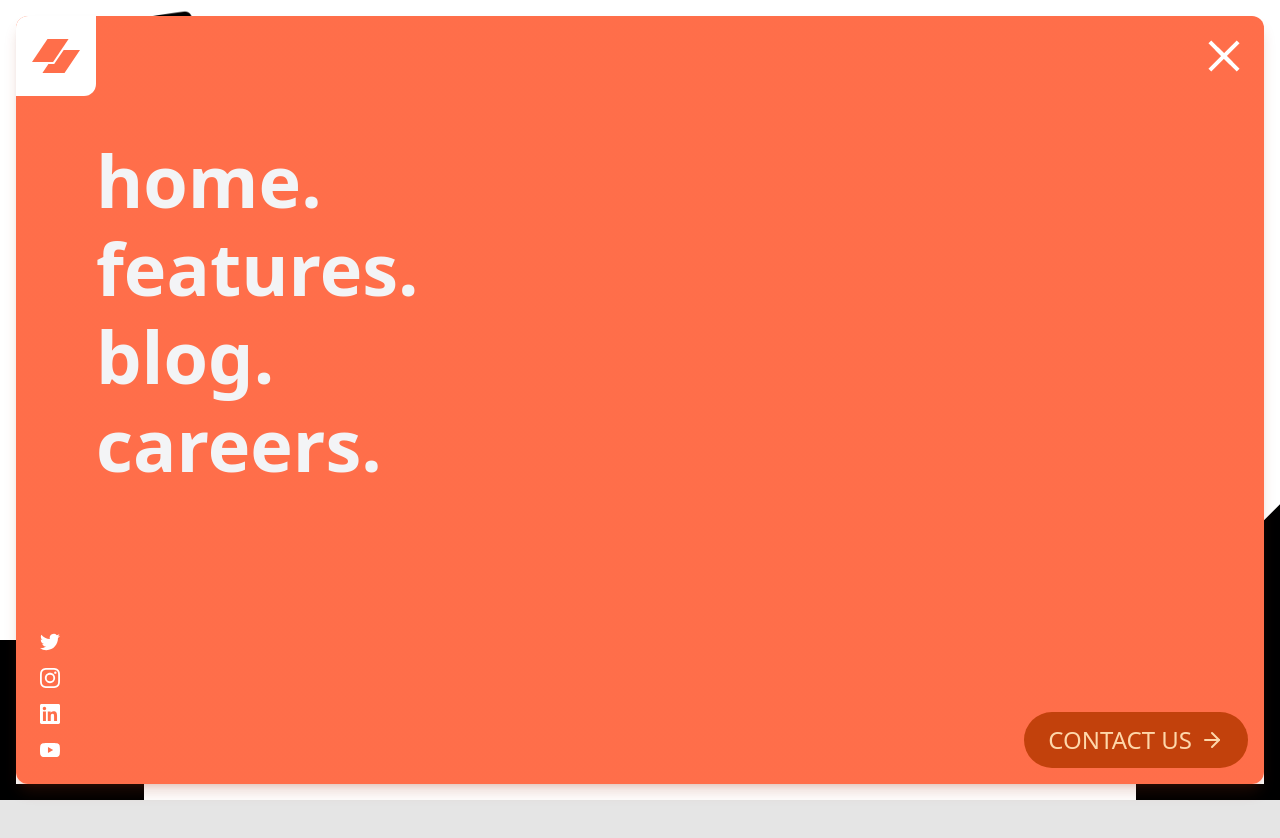
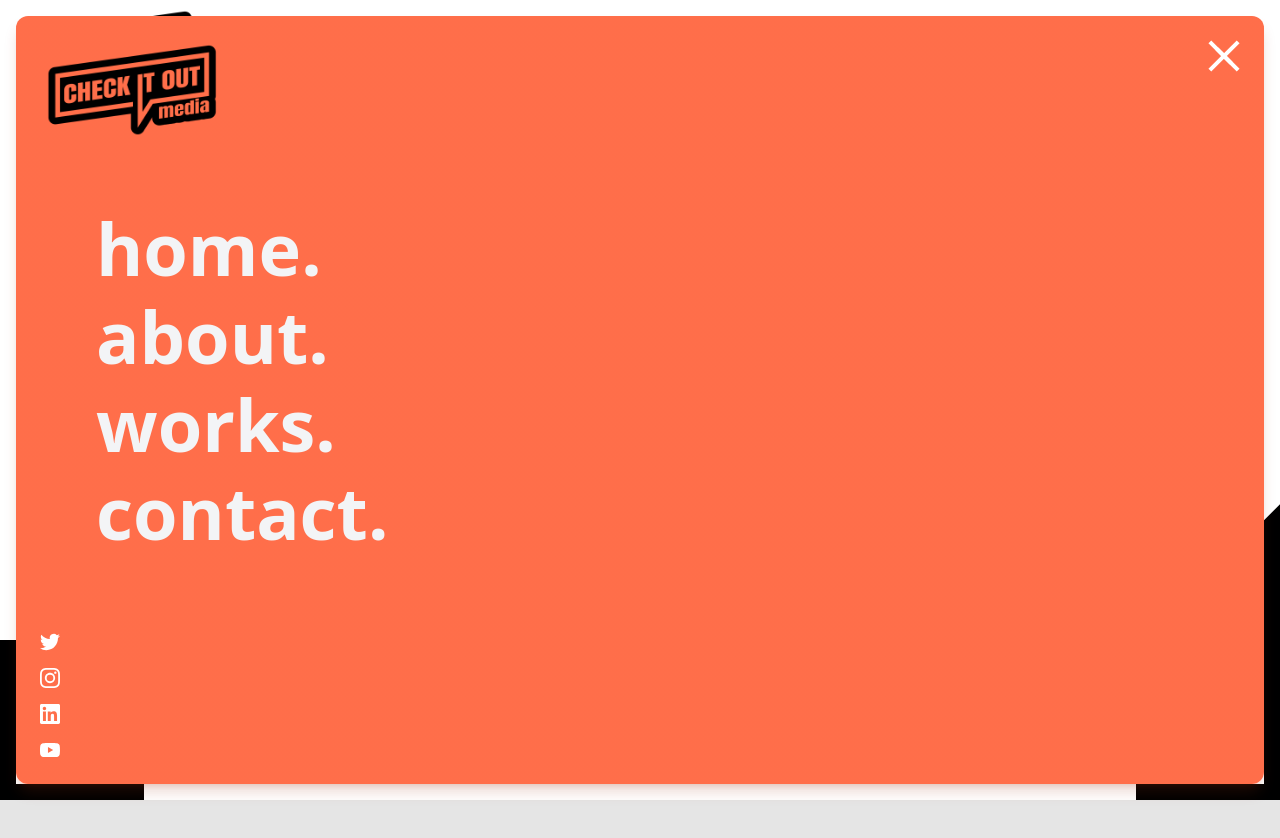
Before and after one commit to Mohith-Kumar28/chec-it-out-media, a Next.js app: page / in a window 1280 px wide. Both pictures are taken after a click on the button 1224 px from the left and 56 px from the top of the page. Shown: the top 838 px of the page. Built offline with nearby package versions, Linux system fonts and the light colour scheme.

Commit message:
updated nav

```diff
--- a/src/components/about.tsx
+++ b/src/components/about.tsx
@@ -92,6 +92,7 @@ const Content = ({
 
   return (
     <section
+      id="about"
       ref={ref}
       className="relative z-0 flex h-fit md:h-screen"
       style={{
--- a/src/components/contact.tsx
+++ b/src/components/contact.tsx
@@ -5,7 +5,7 @@ import MagnetButton from "./ui/magnet-button";
 
 export function Contact() {
   return (
-    <div className="overflow-hidden">
+    <div id="contact" className="overflow-hidden">
       <HeroHighlight>
         <div className="md:flex-row flex flex-col gap-8   px-4">
           <motion.h1
--- a/src/components/hero.tsx
+++ b/src/components/hero.tsx
@@ -14,7 +14,7 @@ import Image from "next/image";
 
 const TrippyHero = () => {
   return (
-    <section className="bg-white">
+    <section id="home" className="bg-white">
       {/* <Navigation /> */}
       <Hero />
       {/* <div className="grid h-screen place-content-center bg-violet-600 text-sm font-semibold text-white">
--- a/src/components/layout/top-nav.tsx
+++ b/src/components/layout/top-nav.tsx
@@ -93,28 +93,38 @@ const Nav = () => {
   return (
     <>
       <HamburgerButton active={active} setActive={setActive} />
-      <AnimatePresence>{active && <LinksOverlay />}</AnimatePresence>
+      <AnimatePresence>
+        {active && <LinksOverlay setActive={setActive} />}
+      </AnimatePresence>
     </>
   );
 };
 
-const LinksOverlay = () => {
+const LinksOverlay = ({
+  setActive,
+}: {
+  setActive: Dispatch<SetStateAction<boolean>>;
+}) => {
   return (
     <nav className="fixed right-4 top-4 z-40 h-[calc(100vh_-_32px)] w-[calc(100%_-_32px)] overflow-hidden">
       {/* <nav className="fixed right-4 top-4 z-40 h-[calc(100vh_-_32px)] w-[calc(100%_-_32px)] overflow-hidden"> */}
       <Logo />
-      <LinksContainer />
+      <LinksContainer setActive={setActive} />
       <FooterCTAs />
     </nav>
   );
 };
 
-const LinksContainer = () => {
+const LinksContainer = ({
+  setActive,
+}: {
+  setActive: Dispatch<SetStateAction<boolean>>;
+}) => {
   return (
     <motion.div className="space-y-4 p-12 pl-4 md:pl-20">
       {LINKS.map((l, idx) => {
         return (
-          <NavLink key={l.title} href={l.href} idx={idx}>
+          <NavLink setActive={setActive} key={l.title} href={l.href} idx={idx}>
             {l.title}
           </NavLink>
         );
@@ -127,10 +137,12 @@ const NavLink = ({
   children,
   href,
   idx,
+  setActive,
 }: {
   children: ReactNode;
   href: string;
   idx: number;
+  setActive: Dispatch<SetStateAction<boolean>>;
 }) => {
   return (
     <motion.a
@@ -146,6 +158,9 @@ const NavLink = ({
       }}
       exit={{ opacity: 0, y: -8 }}
       href={href}
+      onClick={() => {
+        setActive(false);
+      }}
       className="block text-5xl font-semibold text-gray-100 transition-colors hover:text-orange-700 md:text-7xl"
     >
       {children}.
@@ -164,26 +179,16 @@ const Logo = () => {
         transition: { delay: 0.5, duration: 0.5, ease: "easeInOut" },
       }}
       exit={{ opacity: 0, y: -12 }}
-      href="#"
-      className="grid h-20 w-20 place-content-center rounded-br-xl rounded-tl-xl bg-white transition-colors "
+      href="#home"
+      className="px-8 "
     >
-      <svg
-        width="50"
-        height="39"
-        viewBox="0 0 50 39"
-        fill="none"
-        xmlns="http://www.w3.org/2000/svg"
-        className="fill-primary"
-      >
-        <path
-          d="M16.4992 2H37.5808L22.0816 24.9729H1L16.4992 2Z"
-          stopColor="#FFFFFF"
-        ></path>
-        <path
-          d="M17.4224 27.102L11.4192 36H33.5008L49 13.0271H32.7024L23.2064 27.102H17.4224Z"
-          stopColor="#FFFFFF"
-        ></path>
-      </svg>
+      <Image
+        className="bg-transparent ml-4"
+        alt="check-it-out-media-logo.svg"
+        src={"/check-it-out-media-logo.svg"}
+        height={200}
+        width={200}
+      />
     </motion.a>
   );
 };
@@ -260,7 +265,7 @@ const FooterCTAs = () => {
         })}
       </div>
 
-      <motion.button
+      {/* <motion.button
         initial={{ opacity: 0, y: 8 }}
         animate={{
           opacity: 1,
@@ -275,7 +280,7 @@ const FooterCTAs = () => {
         className="absolute bottom-2 right-2 flex items-center gap-2 rounded-full bg-orange-700 px-3 py-3 text-4xl uppercase text-orange-200 transition-colors hover:bg-white hover:text-orange-600 md:bottom-4 md:right-4 md:px-6 md:text-2xl"
       >
         <span className="hidden md:block">contact us</span> <FiArrowRight />
-      </motion.button>
+      </motion.button> */}
     </>
   );
 };
@@ -283,19 +288,19 @@ const FooterCTAs = () => {
 const LINKS = [
   {
     title: "home",
-    href: "#",
+    href: "#home",
   },
   {
-    title: "features",
-    href: "#",
+    title: "about",
+    href: "#about",
   },
   {
-    title: "blog",
-    href: "#",
+    title: "works",
+    href: "#works",
   },
   {
-    title: "careers",
-    href: "#",
+    title: "contact",
+    href: "#contact",
   },
 ];
 
--- a/src/components/works.tsx
+++ b/src/components/works.tsx
@@ -4,7 +4,7 @@ import { FiArrowRight } from "react-icons/fi";
 
 const Works = () => {
   return (
-    <div className="px-4 md:px-8 py-28">
+    <div id="works" className="px-4 md:px-8 py-28">
       <div className="mb-8 flex flex-col items-start justify-between gap-4 md:flex-row md:items-end md:px-8">
         <h2 className="max-w-lg text-gray-600 font-bold text-4xl  md:text-5xl">
           Get a glance
```
